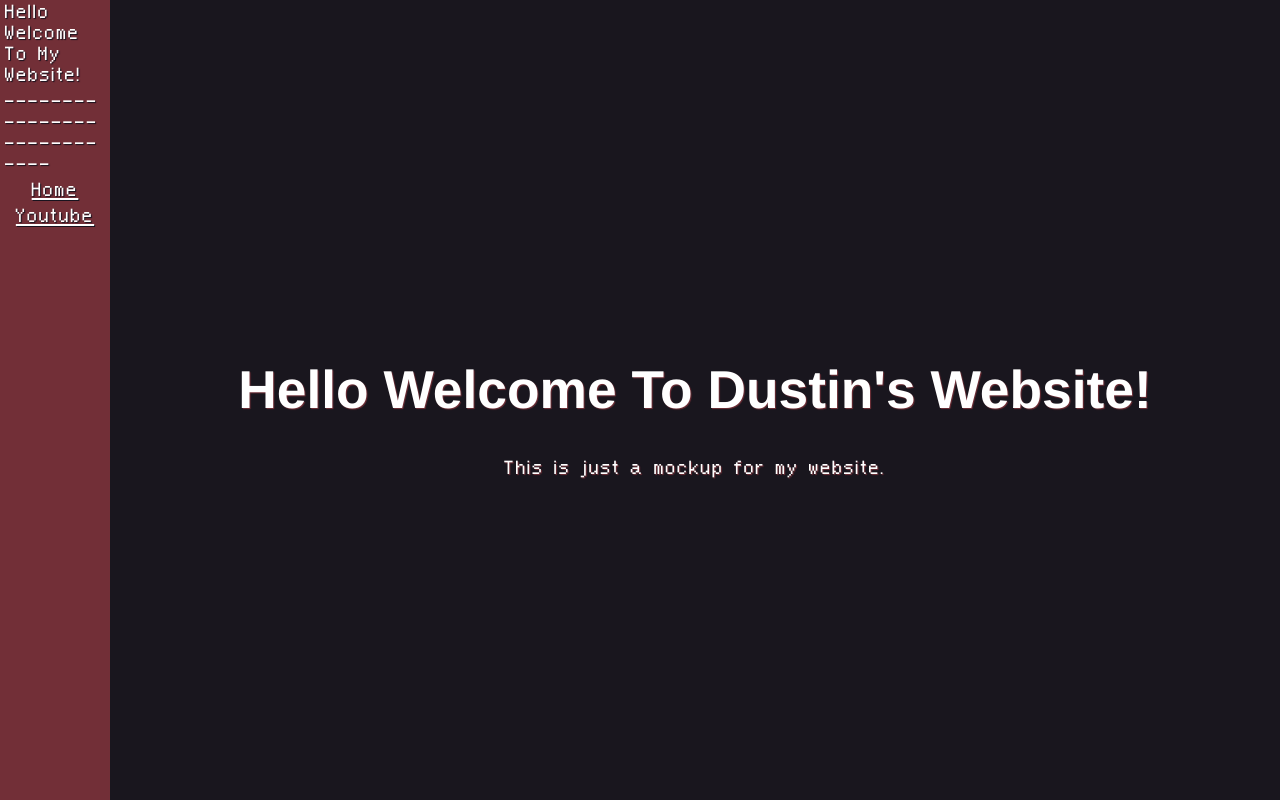
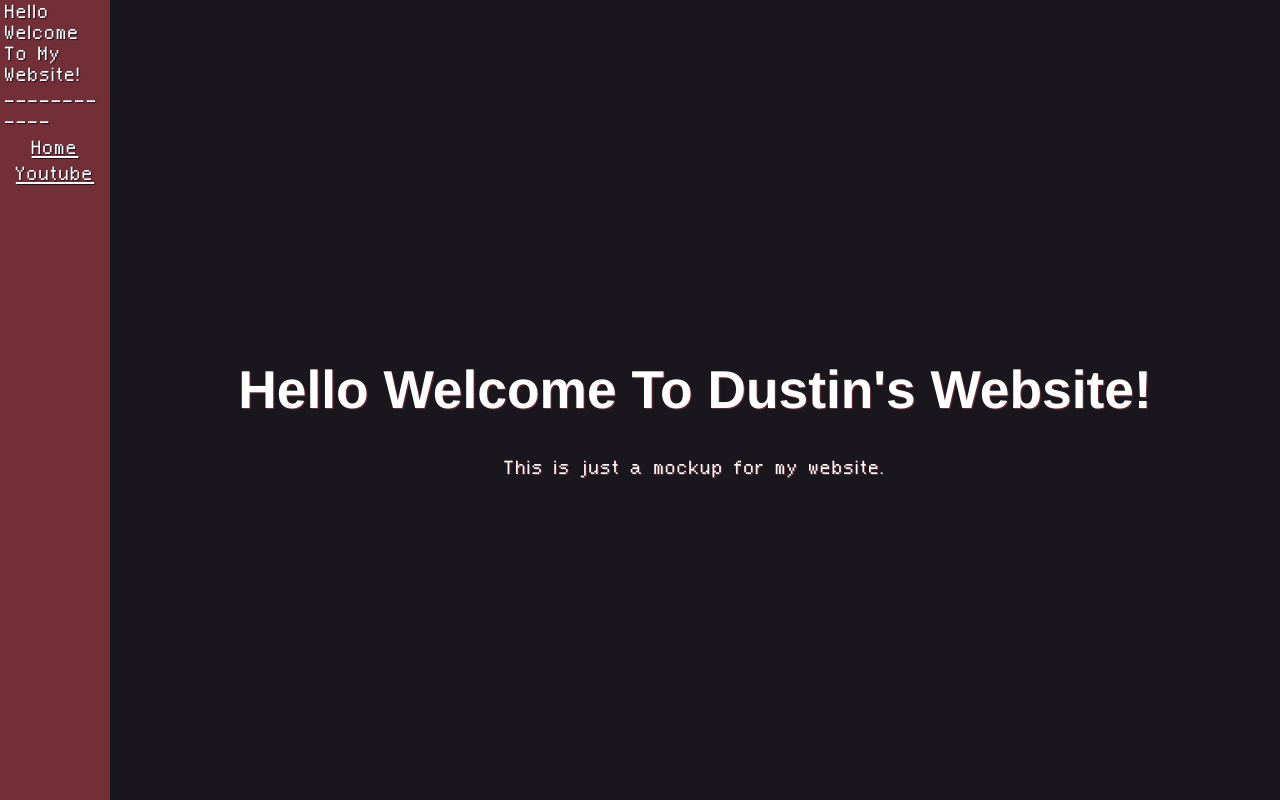
Before and after one commit to dustin4242/my-website, a Nuxt app: page / in a window 1280 px wide. Built offline with nearby package versions, Linux system fonts and the light colour scheme.

Commit message:
reduced the size of the dash bar

```diff
--- a/components/sidebar.vue
+++ b/components/sidebar.vue
@@ -1,7 +1,7 @@
 <template>
 	<div class="sidebar">
 		<div>Hello Welcome To My Website!</div>
-		<div>----------------------------</div>
+		<div>------------</div>
 		<a href="/" class="button">Home</a>
 		<a href="https://www.youtube.com/@DudeBroVideos" class="button">Youtube</a>
 	</div>
```
